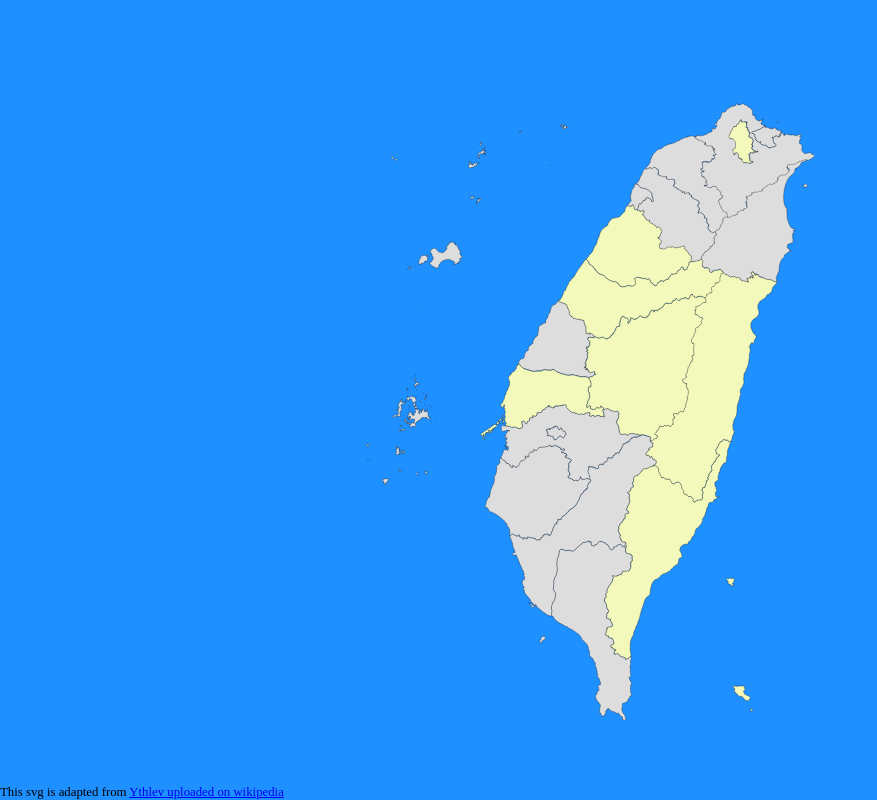
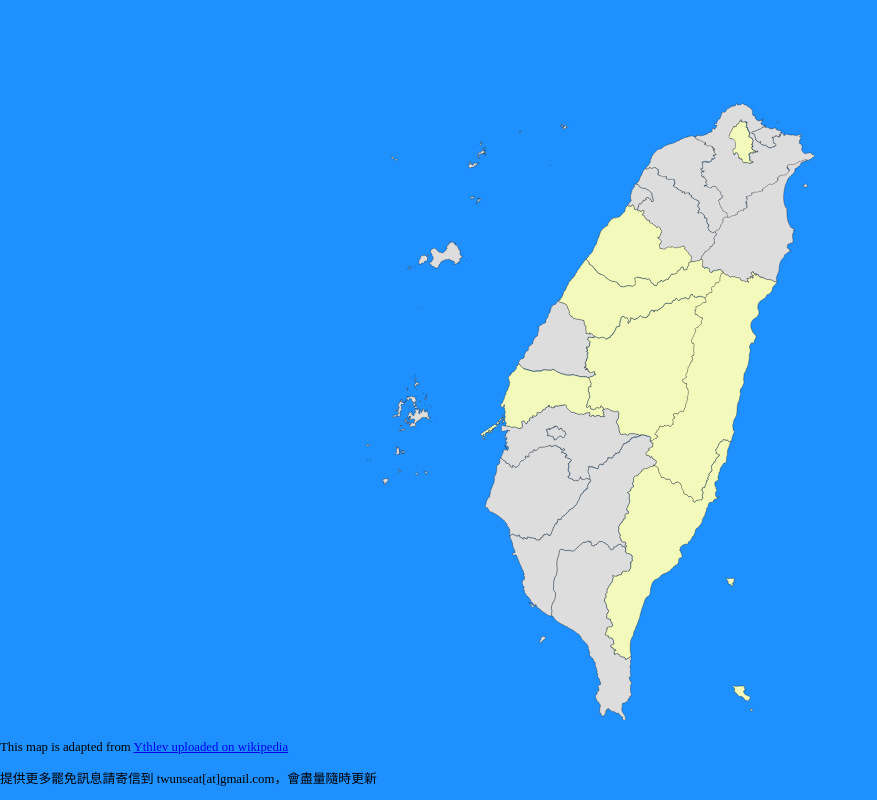
Before and after one commit to twunseat/twunseat.github.io, a plain HTML site: page index.html in a window 1280 px wide. Shown: the whole page, without its empty margins (0-877 px from the left). Drawn offline with Linux system fonts and the light colour scheme.

Commit message:
Update index.html

```diff
--- a/index.html
+++ b/index.html
@@ -226,7 +226,8 @@ window.onload = function() {
   </div>
   <div>
     <div class="description en" dir="ltr" lang="en" style="position: fixed; bottom: 0; font-size: 0.8rem;">
-      <span class="language en" title="English"> This svg is adapted from <a href="https://commons.wikimedia.org/wiki/File:Blank_Taiwan_map.svg" target="_blank">Ythlev uploaded on wikipedia</a></span>
+      <span> This map is adapted from <a href="https://commons.wikimedia.org/wiki/File:Blank_Taiwan_map.svg" target="_blank">Ythlev uploaded on wikipedia</a></span>
+      <p>提供更多罷免訊息請寄信到 twunseat[at]gmail.com，會盡量隨時更新</p>
     </div>
   </div>
 </body>
```
